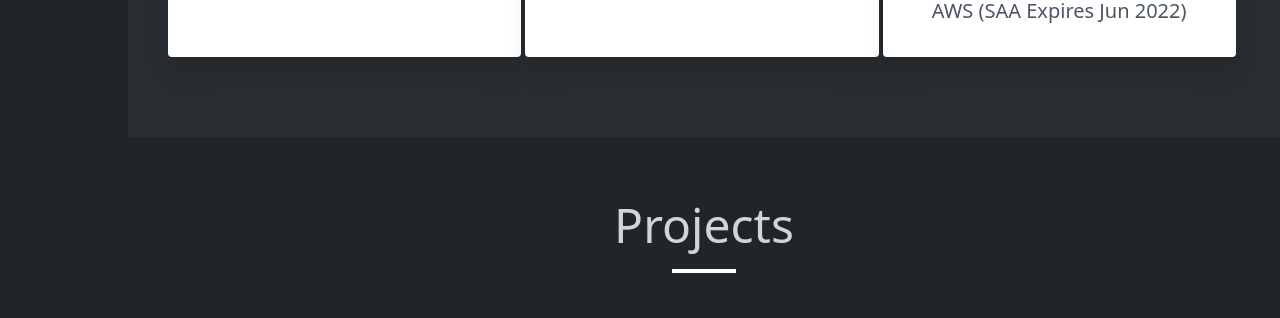
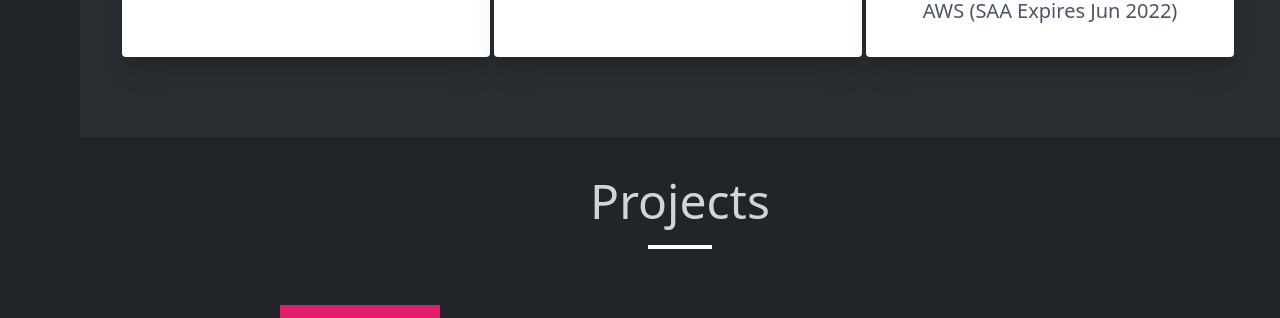
Before and after one commit to DaiSugi01/portfolio, a Next.js app: page / in a window 1280 px wide. Shown: the part 2000-2318 px from the top of the page. Built offline with nearby package versions, Linux system fonts and the light colour scheme.

Commit message:
modified

```diff
--- a/components/Project.js
+++ b/components/Project.js
@@ -4,8 +4,14 @@ import styled from "styled-components";
 import Filter from "../components/Filter";
 import ProjectCard from "../components/ProjectCard";
 
+const Wrapper = styled.section`
+  height: 100%;
+  width: 100%;
+  padding: 2.5rem 0;
+`
+
+
 const Title = styled.h2`
-  margin-top: 4rem;
   font-size: 3rem;
   line-height: 1;
   text-align: center;
@@ -39,7 +45,7 @@ export default function Project({ projects }) {
   };
 
   return (
-    <section className="h-full w-full pb-10 bg-main">
+    <Wrapper className="bg-main">
       <div>
         <Title>Projects</Title>
         <UnderLine></UnderLine>
@@ -62,6 +68,6 @@ export default function Project({ projects }) {
             ))}
         </CardWrapper>
       </div>
-    </section>
+    </Wrapper>
   );
 }
--- a/components/SideMenu.js
+++ b/components/SideMenu.js
@@ -7,7 +7,7 @@ export default function Header() {
     fontSize: 45
   }
   return (
-    <nav className="w-32 min-h-screen bg-gray-800 fixed top-0 z-20">
+    <nav className="w-20 min-h-screen bg-gray-800 fixed top-0 z-20">
       <div className="flex flex-col items-center min-h-screen">
         <a
           href="https://github.com/DaiSugi01"
--- a/tailwind.config.js
+++ b/tailwind.config.js
@@ -15,7 +15,7 @@ module.exports = {
         'main': 'calc(100vh - 3.5rem)',
       },
       width: {
-        'main': 'calc(100vw - 8rem)',
+        'main': 'calc(100vw - 5rem)',
       }
     },
   },
```
